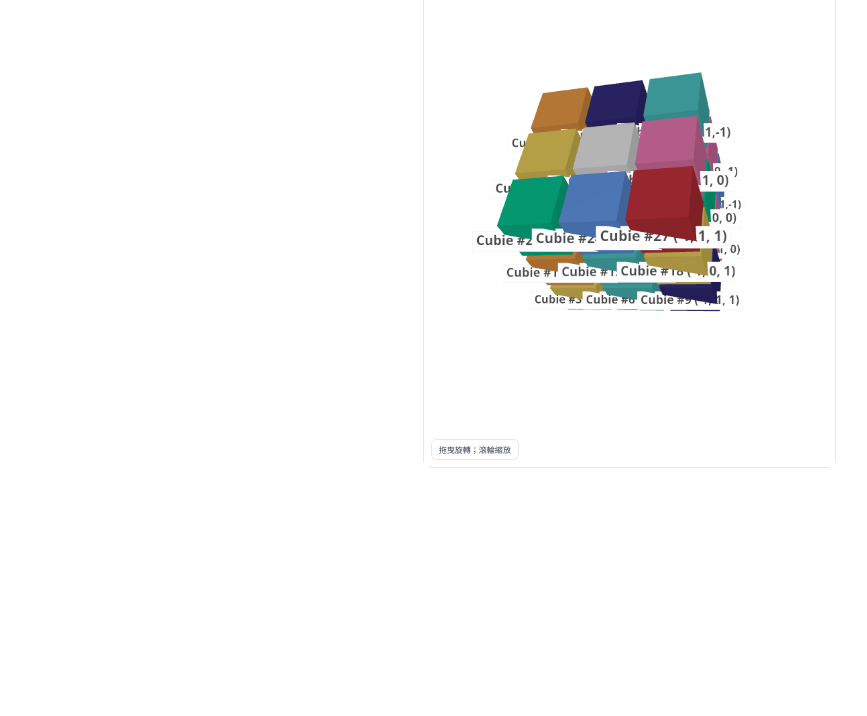
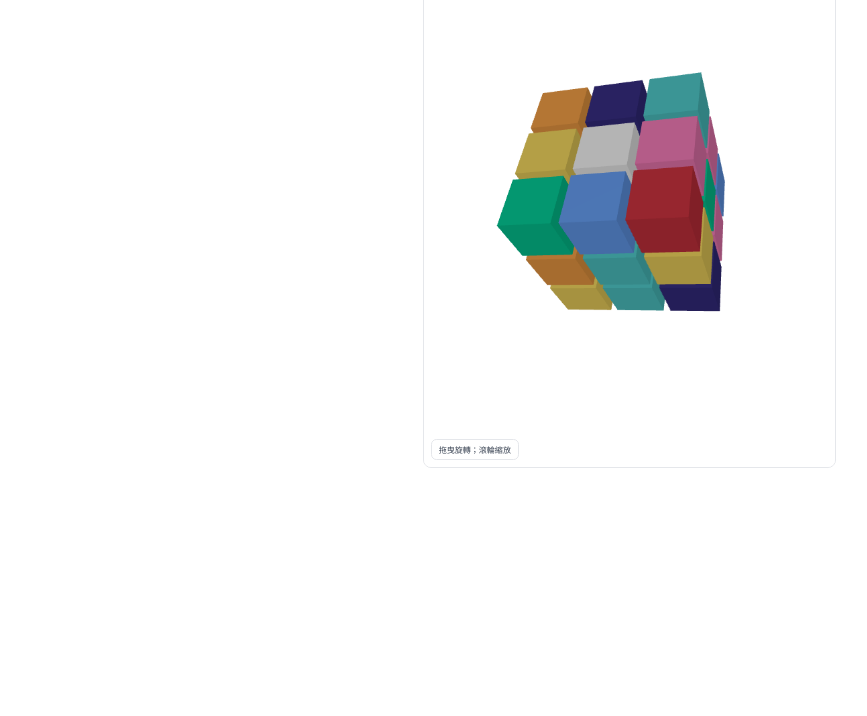
Before and after one commit to d09942002-web/my-cube, a plain HTML site: page index.html in a window 1280 px wide. Shown: the part 84-800 px from the top of the page, without its empty margins (206-1073 px from the left). Drawn offline with nearby package versions, Linux system fonts and the light colour scheme; animation ran at ten frames a second.

Commit message:
Update index.html

```diff
--- a/index.html
+++ b/index.html
@@ -13,11 +13,11 @@
   .container{min-height:100vh;max-width:1200px;margin:0 auto;padding:24px;display:grid;grid-template-columns:1fr 1.1fr;gap:24px}
   .title{margin:0;font-size:64px;line-height:1.05}
   .sub{margin:8px 0 0;color:#555}
-  .stage{position:relative;border:1px solid #e5e7eb;border-radius:12px;background:#fff;min-height:70vh;touch-action:none;user-select:none}
+  .stage{position:relative;border:1px solid #e5e7eb;border-radius:12px;background:#fff;min-height:70vh;touch-action:none;user-select:none;overflow:hidden}
   .stage canvas{display:block;width:100%;height:100%}
-  .hint{position:absolute;left:10px;bottom:10px;font-size:12px;color:#374151;background:#ffffffcc;border:1px solid #e5e7eb;border-radius:8px;padding:6px 10px;backdrop-filter:blur(3px)}
-  /* 右上角按鈕 */
-  .toolbar{position:absolute;right:10px;top:10px;display:flex;gap:8px}
+  .hint{position:absolute;left:10px;bottom:10px;font-size:12px;color:#374151;background:#ffffffcc;border:1px solid #e5e7eb;border-radius:8px;padding:6px 10px;backdrop-filter:blur(3px);z-index:5}
+  /* 右上角按鈕（提高 z-index，避免被 canvas 蓋住） */
+  .toolbar{position:absolute;right:10px;top:10px;display:flex;gap:8px;z-index:10}
   .btn{appearance:none;border:1px solid #e5e7eb;background:#fff;border-radius:8px;padding:8px 12px;font-size:14px;cursor:pointer}
   .btn:active{transform:translateY(1px)}
   @media (max-width:900px){.container{grid-template-columns:1fr}.title{font-size:42px}}
@@ -27,8 +27,8 @@
 <div class="page">
   <div class="container">
     <div>
-      <h1 class="title" id="info">請點選任一小方塊</h1>
-      <p class="sub">（用手指/拖曳旋轉視角；滾輪縮放）</p>
+      <h1 class="title" id="info">3×3×3 方塊</h1>
+      <p class="sub">拖曳旋轉視角；滾輪縮放。右上角可展開/還原外層。</p>
       <noscript style="color:#b91c1c;font-weight:600">此頁需要啟用 JavaScript。</noscript>
     </div>
     <div class="stage" id="stage">
@@ -44,15 +44,14 @@
 <script>
 (function main(){
   const stage = document.getElementById("stage");
-  const info  = document.getElementById("info");
   const explodeBtn = document.getElementById("explodeBtn");
 
-  // ====== 可調參數：變大就改這兩個 ======
-  const CUBE_SIZE = 1.10;   // 小方塊邊長
-  const GAP = 1.26;         // 小方塊排列間距（含縫隙）
-  const EXPLODE_DIST = 2.4; // 展開時往外移動的距離（單位：世界座標）
+  /* ====== 可調參數 ====== */
+  const CUBE_SIZE = 1.10;   // 小方塊邊長（要更大就調這個）
+  const GAP = 1.26;         // 小方塊之間的距離（含縫隙）
+  const EXPLODE_DIST = 2.4; // 外層展開距離（越大展得越開）
 
-  // 場景 + 相機
+  /* 場景 + 相機 + 渲染器 */
   const scene = new THREE.Scene();
   const camera = new THREE.PerspectiveCamera(55, stage.clientWidth/stage.clientHeight, 0.1, 100);
   camera.position.set(6.6, 6.6, 6.6);
@@ -68,130 +67,38 @@
   scene.add(new THREE.AmbientLight(0xffffff, .85));
   const dir = new THREE.DirectionalLight(0xffffff, .7); dir.position.set(5,7,6); scene.add(dir);
 
-// ====== 幫助函式：做一個平面文字貼到立方體前面（+Z 的那面） ======
-function makeLabelSprite(text, color = '#000000') {
-  const pad = 8;
-  const fontSize = 28;
-
-  // 建立文字畫布
-  const canvas = document.createElement('canvas');
-  const ctx = canvas.getContext('2d');
-  ctx.font = `bold ${fontSize}px system-ui, -apple-system, "Segoe UI", Roboto, "Noto Sans TC", "PingFang TC", "Microsoft JhengHei", sans-serif`;
-  const textWidth = Math.ceil(ctx.measureText(text).width);
-  canvas.width  = textWidth + pad * 2;
-  canvas.height = fontSize + pad * 2;
-
-  // 重新設定字型後再畫（因為變更尺寸會重置狀態）
-  ctx.font = `bold ${fontSize}px system-ui, -apple-system, "Segoe UI", Roboto, "Noto Sans TC", "PingFang TC", "Microsoft JhengHei", sans-serif`;
-  ctx.fillStyle = '#ffffff';
-  ctx.fillRect(0, 0, canvas.width, canvas.height);
-  ctx.strokeStyle = '#e5e7eb';
-  ctx.strokeRect(0.5, 0.5, canvas.width-1, canvas.height-1);
-  ctx.fillStyle = color;
-  ctx.textBaseline = 'top';
-  ctx.fillText(text, pad, pad);
-
-  const texture = new THREE.CanvasTexture(canvas);
-  texture.minFilter = THREE.LinearFilter;
-  const material = new THREE.SpriteMaterial({ map: texture, transparent: false });
-  const sprite = new THREE.Sprite(material);
-
-  // 讓 sprite 大小差不多蓋住一段區域即可（單位世界座標）
-  const scale = 0.9; // 可調
-  sprite.scale.set(canvas.width / 100 * scale, canvas.height / 100 * scale, 1);
-  return sprite;
-}
-
-
-
-
-
-  // ====== 幫助函式：建立一顆 cube，給定座標 / id / 顏色 / 面上顯示的字 ======
-  function addCube(x, y, z, id, color, labelText) {
-    const mat = new THREE.MeshStandardMaterial({
-      color: color,
-      roughness: 0.4,
-      metalness: 0.0
-    });
-    const cube = new THREE.Mesh(geo, mat);
-
-    const pos = new THREE.Vector3(x * GAP, y * GAP, z * GAP);
-    cube.position.copy(pos);
-    cube.userData = {
-      id,
-      grid: { x, y, z },
-      labelText,   // 點選時顯示的文字
-      orig: pos.clone()
-    };
-
-    // 面上加字：放在 +Z 面中央略微外推，避免跟面重疊
-    const label = makeLabelSprite(labelText, '#111');
-    const offset = (CUBE_SIZE / 2) + 0.02;  // 往 +Z 前推一點點
-    label.position.set(0, 0, offset);
-    cube.add(label);
-
-    group.add(cube);
-    cubes.push(cube);
-  }
-
-  // ====== 建立 3×3×3（無 for，27 顆逐一列出） ======
+  /* 建立 3×3×3（無任何面上文字／點擊顯示） */
   const group = new THREE.Group(); scene.add(group);
   const geo = new THREE.BoxGeometry(CUBE_SIZE, CUBE_SIZE, CUBE_SIZE);
   const cubes = [];
 
-  // 你可以改顏色（第 5 參數）與面字（第 6 參數）
-  /* 範例色板（你也可自由換色）： */
   const RED=0xd63946, GREEN=0x06d6a0, YELLOW=0xffe166, BLUE=0x6ea8ff, PURPLE=0x3d348b, TEAL=0x57d4d4, ORANGE=0xffa94d, PINK=0xff84c1, WHITE=0xffffff;
 
-  /* 座標順序與 id 對應與你原本相同（x: -1..1, y: -1..1, z: -1..1） */
+  function addCube(x, y, z, color){
+    const mat = new THREE.MeshStandardMaterial({ color, roughness:.4, metalness:0 });
+    const cube = new THREE.Mesh(geo, mat);
+    const pos = new THREE.Vector3(x*GAP, y*GAP, z*GAP);
+    cube.position.copy(pos);
+    cube.userData = { grid:{x,y,z}, orig: pos.clone(), target: pos.clone(), t0:0, dur:0, anim:false };
+    group.add(cube); cubes.push(cube);
+  }
 
-  // y = -1 平層
-  addCube(-1,-1,-1, 1, RED,   "Cubie #1 (-1,-1,-1)");
-  addCube(-1,-1, 0, 2, ORANGE,"Cubie #2 (-1,-1, 0)");
-  addCube(-1,-1, 1, 3, YELLOW,"Cubie #3 (-1,-1, 1)");
-
-  addCube( 0,-1,-1, 4, GREEN, "Cubie #4 ( 0,-1,-1)");
-  addCube( 0,-1, 0, 5, WHITE, "Cubie #5 ( 0,-1, 0)");
-  addCube( 0,-1, 1, 6, TEAL,  "Cubie #6 ( 0,-1, 1)");
-
-  addCube( 1,-1,-1, 7, BLUE,  "Cubie #7 ( 1,-1,-1)");
-  addCube( 1,-1, 0, 8, PINK,  "Cubie #8 ( 1,-1, 0)");
-  addCube( 1,-1, 1, 9, PURPLE,"Cubie #9 ( 1,-1, 1)");
-
-  // y = 0 平層
-  addCube(-1, 0,-1,10, TEAL,  "Cubie #10 (-1, 0,-1)");
-  addCube(-1, 0, 0,11, RED,   "Cubie #11 (-1, 0, 0)");
-  addCube(-1, 0, 1,12, ORANGE,"Cubie #12 (-1, 0, 1)");
-
-  addCube( 0, 0,-1,13, BLUE,  "Cubie #13 ( 0, 0,-1)");
-  addCube( 0, 0, 0,14, WHITE, "Cubie #14 ( 0, 0, 0)");
-  addCube( 0, 0, 1,15, TEAL,  "Cubie #15 ( 0, 0, 1)");
-
-  addCube( 1, 0,-1,16, PINK,  "Cubie #16 ( 1, 0,-1)");
-  addCube( 1, 0, 0,17, GREEN, "Cubie #17 ( 1, 0, 0)");
-  addCube( 1, 0, 1,18, YELLOW,"Cubie #18 ( 1, 0, 1)");
-
-  // y = 1 平層
-  addCube(-1, 1,-1,19, ORANGE,"Cubie #19 (-1, 1,-1)");
-  addCube(-1, 1, 0,20, YELLOW,"Cubie #20 (-1, 1, 0)");
-  addCube(-1, 1, 1,21, GREEN, "Cubie #21 (-1, 1, 1)");
-
-  addCube( 0, 1,-1,22, PURPLE,"Cubie #22 ( 0, 1,-1)");
-  addCube( 0, 1, 0,23, WHITE, "Cubie #23 ( 0, 1, 0)");
-  addCube( 0, 1, 1,24, BLUE,  "Cubie #24 ( 0, 1, 1)");
-
-  addCube( 1, 1,-1,25, TEAL,  "Cubie #25 ( 1, 1,-1)");
-  addCube( 1, 1, 0,26, PINK,  "Cubie #26 ( 1, 1, 0)");
-  addCube( 1, 1, 1,27, RED,   "Cubie #27 ( 1, 1, 1)");
+  // y = -1
+  addCube(-1,-1,-1, RED);    addCube(-1,-1, 0, ORANGE); addCube(-1,-1, 1, YELLOW);
+  addCube( 0,-1,-1, GREEN);  addCube( 0,-1, 0, WHITE);  addCube( 0,-1, 1, TEAL);
+  addCube( 1,-1,-1, BLUE);   addCube( 1,-1, 0, PINK);   addCube( 1,-1, 1, PURPLE);
+  // y =  0
+  addCube(-1, 0,-1, TEAL);   addCube(-1, 0, 0, RED);    addCube(-1, 0, 1, ORANGE);
+  addCube( 0, 0,-1, BLUE);   addCube( 0, 0, 0, WHITE);  addCube( 0, 0, 1, TEAL);
+  addCube( 1, 0,-1, PINK);   addCube( 1, 0, 0, GREEN);  addCube( 1, 0, 1, YELLOW);
+  // y =  1
+  addCube(-1, 1,-1, ORANGE); addCube(-1, 1, 0, YELLOW); addCube(-1, 1, 1, GREEN);
+  addCube( 0, 1,-1, PURPLE); addCube( 0, 1, 0, WHITE);  addCube( 0, 1, 1, BLUE);
+  addCube( 1, 1,-1, TEAL);   addCube( 1, 1, 0, PINK);   addCube( 1, 1, 1, RED);
 
   group.rotation.set(.4,.6,0);
 
-
-
-
-
-
-  // ====== 拖曳旋轉（pointer） ======
+  /* 拖曳旋轉（pointer） */
   let dragging=false,lastX=0,lastY=0;
   let rotX=THREE.MathUtils.radToDeg(group.rotation.x);
   let rotY=THREE.MathUtils.radToDeg(group.rotation.y);
@@ -208,51 +115,7 @@ function makeLabelSprite(text, color = '#000000') {
   window.addEventListener("pointerup",()=>{dragging=false;});
   stage.addEventListener("wheel",(e)=>{e.preventDefault();const s=1+Math.sign(e.deltaY)*0.08;camera.position.multiplyScalar(s);},{passive:false});
 
-
-
-  // ====== 點選小方塊 → 顯示自訂文字（無迴圈） ======
-  const ray = new THREE.Raycaster();
-  const pointer = new THREE.Vector2();
-  let down = null;
-
-  // 若你顯示文字的元素是右側 infoBox，改成：
-  // const infoEl = document.getElementById('infoBox');
-  const infoEl = document.getElementById('info');
-
-  function setPointer(e){
-    const r = renderer.domElement.getBoundingClientRect();
-    const p = getXY(e);
-    pointer.x = ((p.x - r.left) / r.width) * 2 - 1;
-    pointer.y = -((p.y - r.top) / r.height) * 2 + 1;
-  }
-
-  stage.addEventListener("pointerdown", (e) => {
-    const p = getXY(e);
-    down = { x: p.x, y: p.y, t: performance.now() };
-  });
-
-  stage.addEventListener("pointerup", (e) => {
-    if (!down) return;
-    const p = getXY(e);
-    const moved = Math.hypot(p.x - down.x, p.y - down.y);
-    const elapsed = performance.now() - down.t;
-
-    if (moved <= 6 && elapsed < 500) {
-      setPointer(e);
-      ray.setFromCamera(pointer, camera);
-      const hit = ray.intersectObjects(group.children, false)[0];
-      if (hit) {
-        // 顯示自訂的 labelText
-        infoEl.textContent = hit.object.userData.labelText;
-      }
-    }
-    down = null;
-  });
-
-
-
-
-  // ====== 右上角按鈕：外層散開 / 還原 ======
+  /* 右上角按鈕：外層散開 / 還原 */
   let expanded = false;
   function animateTo(cube, to, dur=500){
     cube.userData.t0 = performance.now();
@@ -265,10 +128,9 @@ function makeLabelSprite(text, color = '#000000') {
     for(const c of cubes){
       const {x,y,z} = c.userData.grid;
       const isOuter = Math.abs(x)===1 || Math.abs(y)===1 || Math.abs(z)===1;
-      if(!isOuter) { animateTo(c, c.userData.orig, 500); continue; } // 中心層不動
-      // 朝自身所在象限外推
+      if(!isOuter){ animateTo(c, c.userData.orig, 500); continue; } // 中央那顆不動
       const dir = new THREE.Vector3(Math.sign(x), Math.sign(y), Math.sign(z));
-      if (dir.length() === 0) { animateTo(c, c.userData.orig, 500); continue; }
+      if (dir.length() === 0){ animateTo(c, c.userData.orig, 500); continue; }
       dir.normalize();
       const target = c.userData.orig.clone().addScaledVector(dir, EXPLODE_DIST);
       animateTo(c, target, 600);
@@ -283,13 +145,13 @@ function makeLabelSprite(text, color = '#000000') {
     explodeBtn.textContent = expanded ? "還原外層" : "展開外層";
   });
 
-  // ====== Resize 與渲染 ======
+  /* Resize & Render */
   function onResize(){const w=stage.clientWidth,h=stage.clientHeight;camera.aspect=w/h;camera.updateProjectionMatrix();renderer.setSize(w,h);}
   window.addEventListener("resize", onResize); onResize();
 
   (function tick(){
     requestAnimationFrame(tick);
-    // 簡單動畫器（線性補間）
+    // 簡易補間動畫
     const now = performance.now();
     for(const c of cubes){
       if(!c.userData.anim) continue;
```
